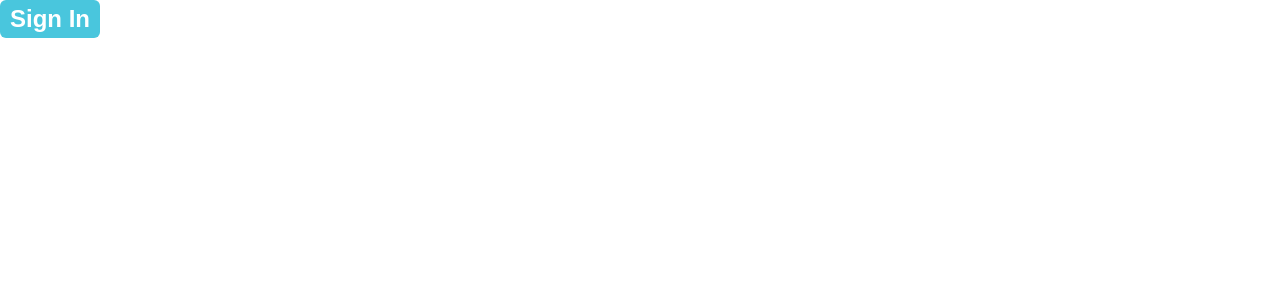
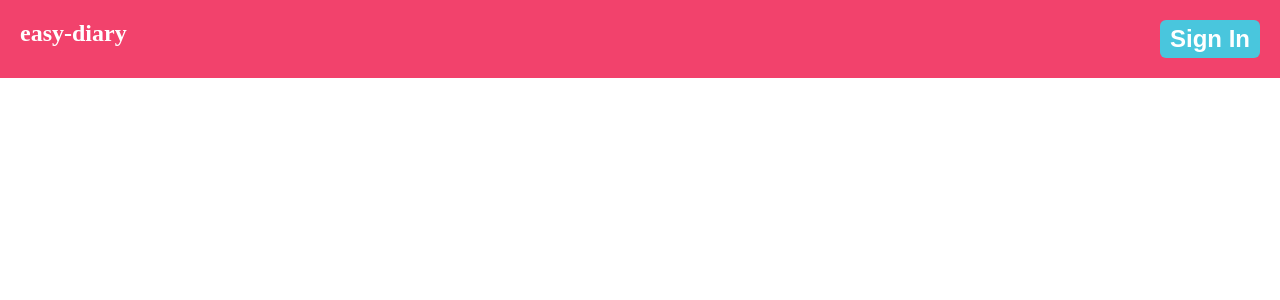
Before and after one commit to hayate4th/lazy-diary, a React app: page / in a window 1280 px wide. Shown: the top 300 px of the page. Built offline with nearby package versions, Linux system fonts and the light colour scheme.

Commit message:
Create AppHeader component

```diff
--- a/src/App.tsx
+++ b/src/App.tsx
@@ -1,8 +1,9 @@
 import React from "react";
-import UserAuthentication from "./containers/UserAuthentication";
+
+import AppHeader from "./components/AppHeader";
 
 const App: React.FC = () => {
-  return <UserAuthentication />;
+  return <AppHeader />;
 };
 
 export default App;
--- /dev/null
+++ b/src/components/AppHeader/index.tsx
@@ -0,0 +1,31 @@
+import React from "react";
+import styled from "styled-components";
+
+import UserAuthentication from "../../containers/UserAuthentication";
+
+const AppHeader: React.FC = () => {
+  return (
+    <Header>
+      <Title>easy-diary</Title>
+      <div>
+        <UserAuthentication />
+      </div>
+    </Header>
+  );
+};
+
+const Header = styled.div`
+  background-color: #f2426c;
+  display: flex;
+  justify-content: space-between;
+  position: relative;
+  padding: 20px;
+`;
+
+const Title = styled.div`
+  color: #ffffff;
+  font-size: 24px;
+  font-weight: bold;
+`;
+
+export default AppHeader;
```
